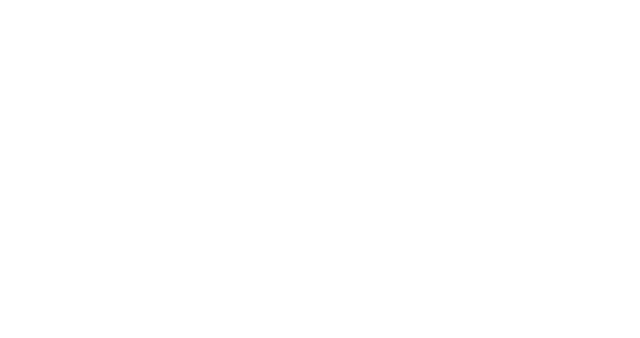
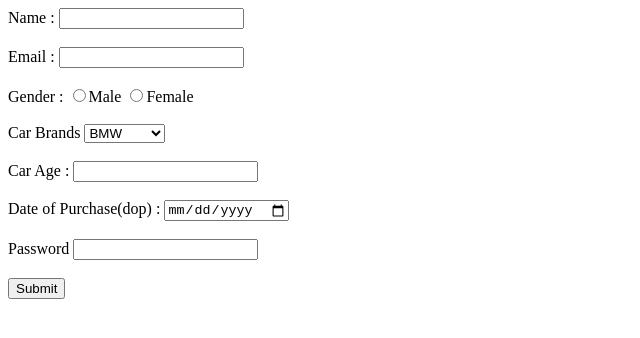
Before and after one commit to acciojob/car-insurance-form-Rajasimman-R, a website: page main.html in a window 1280 px wide. Shown: the whole page, without its empty margins (0-640 px from the left). Drawn offline with Linux system fonts and the light colour scheme.

Commit message:
created a submission

```diff
--- a/main.html
+++ b/main.html
@@ -8,6 +8,29 @@
 
 <body>
 	<!-- the entire body must be written by student -->
+	<form action="#" method="post">
+		<label for="name">Name :</label>
+		<input type="text" id="name" name="name" required><br><br>
+		<label for="email">Email : </label>
+		<input type="email" id="email" name="email" required><br><br>
+		<label for="gender">Gender : </label>
+		<input type="radio" id="gender" name="gender" value="male" required><label for="gender">Male</label>
+		<input type="radio" id="gender" name="gender" value="female" required><label for="gender">Female</label>
+	    <br><br>
+		<label for="cars">Car Brands</label>
+		<select id="cars" name="cars">
+			<option value="BMW">BMW</option>
+			<option value="Audi">Audi</option>
+			<option value="Mercedez">Mercedez</option>
+		</select><br><br>
+		<label for="carage">Car Age : </label>
+		<input type="number" id="carage" name="carage" required><br><br>
+		<label for="dop">Date of Purchase(dop) : </label>
+		<input type="date" id="dop" name="dop" required><br><br>
+		<label for="password">Password</label>
+		<input type="password" id="password" name="password" required><br><br>
+		<button type="submit">Submit</button>
+	</form>
     <script type="text/javascript" src="./script.js">
 </script>
 
```
